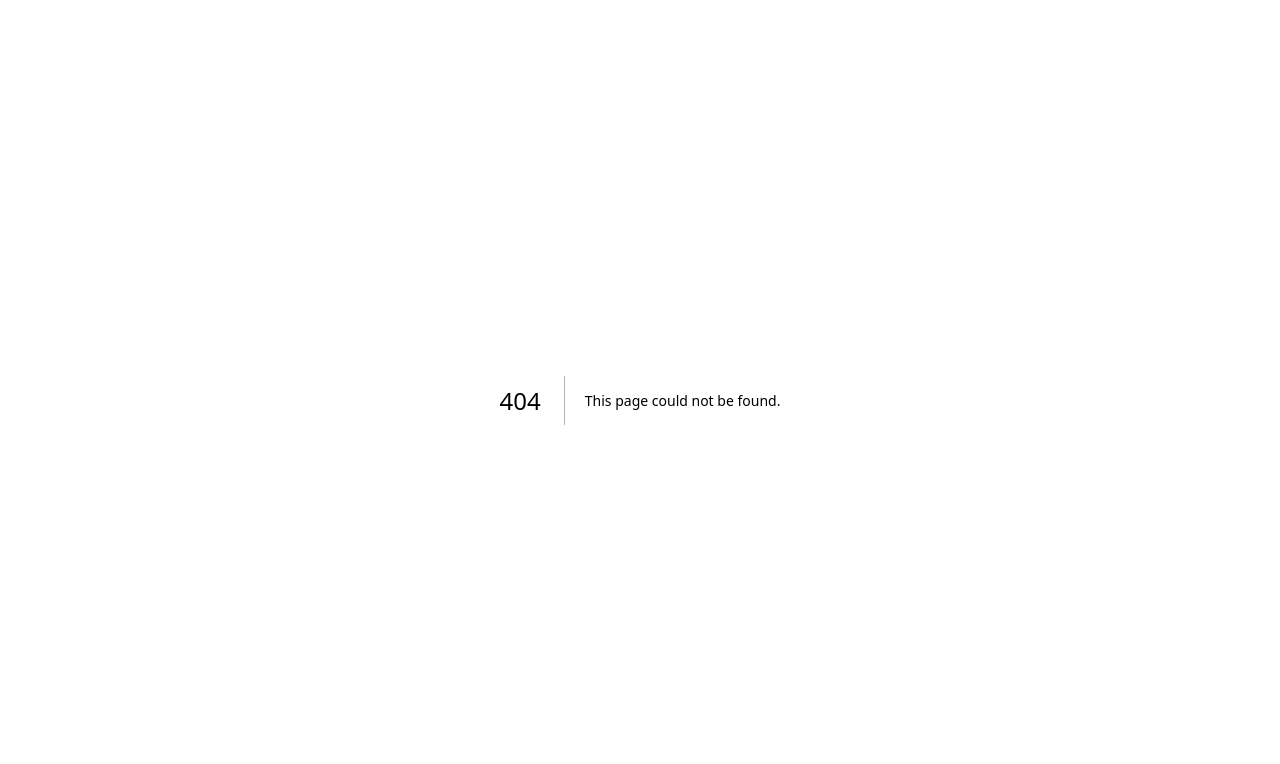
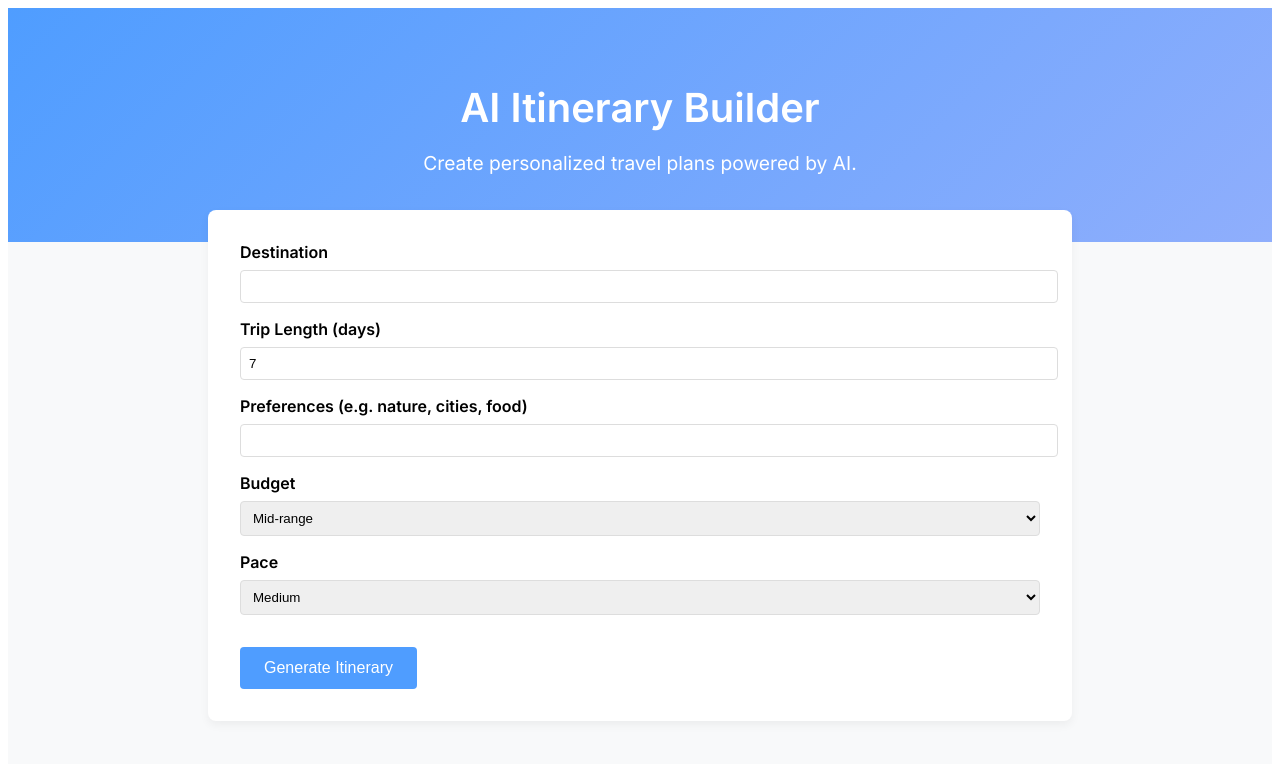
Before and after one commit to cbaratian/ai-itinerary-builder3, a Next.js app: page /homepage in a window 1280 px wide. Before the commit this address had no page. Shown: the top 764 px of the page. Built offline with nearby package versions, Linux system fonts and the light colour scheme; no server answers.

Commit message:
Add homepage.js with improved UI design

```diff
--- /dev/null
+++ b/pages/homepage.js
@@ -0,0 +1,242 @@
+import { useState, useEffect } from 'react';
+import Head from 'next/head';
+import { useRouter } from 'next/router';
+import { createClient } from '@supabase/supabase-js';
+
+// Initialise Supabase client outside of the component to avoid re-instantiating
+const supabaseUrl = process.env.NEXT_PUBLIC_SUPABASE_URL;
+const supabaseAnonKey = process.env.NEXT_PUBLIC_SUPABASE_ANON_KEY;
+const supabase = createClient(supabaseUrl || '', supabaseAnonKey || '');
+
+export default function HomePage() {
+  const router = useRouter();
+  const { id } = router.query;
+
+  // Form state
+  const [destination, setDestination] = useState('');
+  const [tripLength, setTripLength] = useState(7);
+  const [preferences, setPreferences] = useState('');
+  const [budget, setBudget] = useState('mid-range');
+  const [pace, setPace] = useState('medium');
+
+  // Itinerary state
+  const [loading, setLoading] = useState(false);
+  const [error, setError] = useState(null);
+  const [itinerary, setItinerary] = useState('');
+  const [shareLink, setShareLink] = useState('');
+
+  // Fetch existing itinerary when arriving with an id parameter
+  useEffect(() => {
+    async function fetchItinerary() {
+      if (id && typeof id === 'string') {
+        try {
+          const { data, error } = await supabase
+            .from('itineraries')
+            .select('itinerary')
+            .eq('id', id)
+            .single();
+          if (error) {
+            setError('Failed to fetch itinerary');
+          } else if (data) {
+            setItinerary(data.itinerary);
+            setShareLink(window.location.href);
+          }
+        } catch (err) {
+          setError('Unexpected error retrieving itinerary');
+        }
+      }
+    }
+    fetchItinerary();
+  }, [id]);
+
+  async function handleSubmit(e) {
+    e.preventDefault();
+    setLoading(true);
+    setError(null);
+    setItinerary('');
+    setShareLink('');
+
+    try {
+      const response = await fetch('/api/generate', {
+        method: 'POST',
+        headers: { 'Content-Type': 'application/json' },
+        body: JSON.stringify({ destination, tripLength, preferences, budget, pace })
+      });
+      const data = await response.json();
+      if (!response.ok) {
+        throw new Error(data.error || 'Failed to generate itinerary');
+      }
+      setItinerary(data.itinerary);
+      if (data.id) {
+        const link = `${window.location.origin}${window.location.pathname}?id=${data.id}`;
+        setShareLink(link);
+      }
+    } catch (err) {
+      setError(err.message);
+    } finally {
+      setLoading(false);
+    }
+  }
+
+  return (
+    <>
+      {/* Page metadata and font imports */}
+      <Head>
+        <title>AI Itinerary Builder</title>
+        <meta name="description" content="Create personalized travel plans powered by AI" />
+        <link rel="preconnect" href="https://fonts.googleapis.com" />
+        <link rel="preconnect" href="https://fonts.gstatic.com" crossOrigin="" />
+        <link
+          href="https://fonts.googleapis.com/css2?family=Inter:wght@400;600&display=swap"
+          rel="stylesheet"
+        />
+      </Head>
+      <div className="wrapper">
+        <header className="hero">
+          <h1>AI Itinerary Builder</h1>
+          <p>Create personalized travel plans powered by AI.</p>
+        </header>
+        <main className="content">
+          <form onSubmit={handleSubmit} className="form">
+            <div>
+              <label>Destination</label>
+              <input
+                type="text"
+                value={destination}
+                onChange={(e) => setDestination(e.target.value)}
+                required
+              />
+            </div>
+            <div>
+              <label>Trip Length (days)</label>
+              <input
+                type="number"
+                min="1"
+                value={tripLength}
+                onChange={(e) => setTripLength(parseInt(e.target.value))}
+              />
+            </div>
+            <div>
+              <label>Preferences (e.g. nature, cities, food)</label>
+              <input
+                type="text"
+                value={preferences}
+                onChange={(e) => setPreferences(e.target.value)}
+              />
+            </div>
+            <div>
+              <label>Budget</label>
+              <select value={budget} onChange={(e) => setBudget(e.target.value)}>
+                <option value="economy">Economy</option>
+                <option value="mid-range">Mid-range</option>
+                <option value="luxury">Luxury</option>
+              </select>
+            </div>
+            <div>
+              <label>Pace</label>
+              <select value={pace} onChange={(e) => setPace(e.target.value)}>
+                <option value="relaxed">Relaxed</option>
+                <option value="medium">Medium</option>
+                <option value="fast">Fast</option>
+              </select>
+            </div>
+            <button type="submit" disabled={loading}>
+              {loading ? 'Generating…' : 'Generate Itinerary'}
+            </button>
+          </form>
+          {error && <div className="error">Error: {error}</div>}
+          {itinerary && (
+            <div className="result">
+              <h2>Your Itinerary</h2>
+              <pre>{itinerary}</pre>
+              {shareLink && (
+                <p>
+                  <strong>Shareable Link:&nbsp;</strong>
+                  <a href={shareLink}>{shareLink}</a>
+                </p>
+              )}
+            </div>
+          )}
+          {!itinerary && !loading && id && <div className="loading">Loading itinerary…</div>}
+        </main>
+      </div>
+      {/* Global styles using styled-jsx */}
+      <style jsx>{`
+        .wrapper {
+          font-family: 'Inter', sans-serif;
+          min-height: 100vh;
+          background: #f8f9fa;
+        }
+        .hero {
+          background: linear-gradient(135deg, #4f9dff, #8faefc);
+          color: #fff;
+          padding: 3rem 1rem;
+          text-align: center;
+        }
+        .hero h1 {
+          font-size: 2.5rem;
+          margin-bottom: 0.5rem;
+        }
+        .hero p {
+          font-size: 1.2rem;
+        }
+        .content {
+          max-width: 800px;
+          margin: -2rem auto 2rem;
+          background: #fff;
+          padding: 2rem;
+          border-radius: 8px;
+          box-shadow: 0 4px 10px rgba(0, 0, 0, 0.05);
+        }
+        .form > div {
+          margin-bottom: 1rem;
+        }
+        .form label {
+          font-weight: 600;
+          display: block;
+          margin-bottom: 0.5rem;
+        }
+        .form input,
+        .form select {
+          width: 100%;
+          padding: 0.5rem;
+          border: 1px solid #ddd;
+          border-radius: 4px;
+        }
+        .form button {
+          margin-top: 1rem;
+          padding: 0.75rem 1.5rem;
+          background: #4f9dff;
+          color: #fff;
+          border: none;
+          border-radius: 4px;
+          cursor: pointer;
+          font-size: 1rem;
+        }
+        .form button:disabled {
+          background: #9bbdfc;
+          cursor: default;
+        }
+        .error {
+          color: #b00020;
+          margin-top: 1rem;
+        }
+        .result {
+          margin-top: 2rem;
+        }
+        .result pre {
+          background: #f0f4f8;
+          padding: 1rem;
+          border-radius: 4px;
+          overflow-x: auto;
+          white-space: pre-wrap;
+        }
+        .loading {
+          font-style: italic;
+          color: #666;
+          margin-top: 1rem;
+        }
+      `}</style>
+    </>
+  );
+}
```
